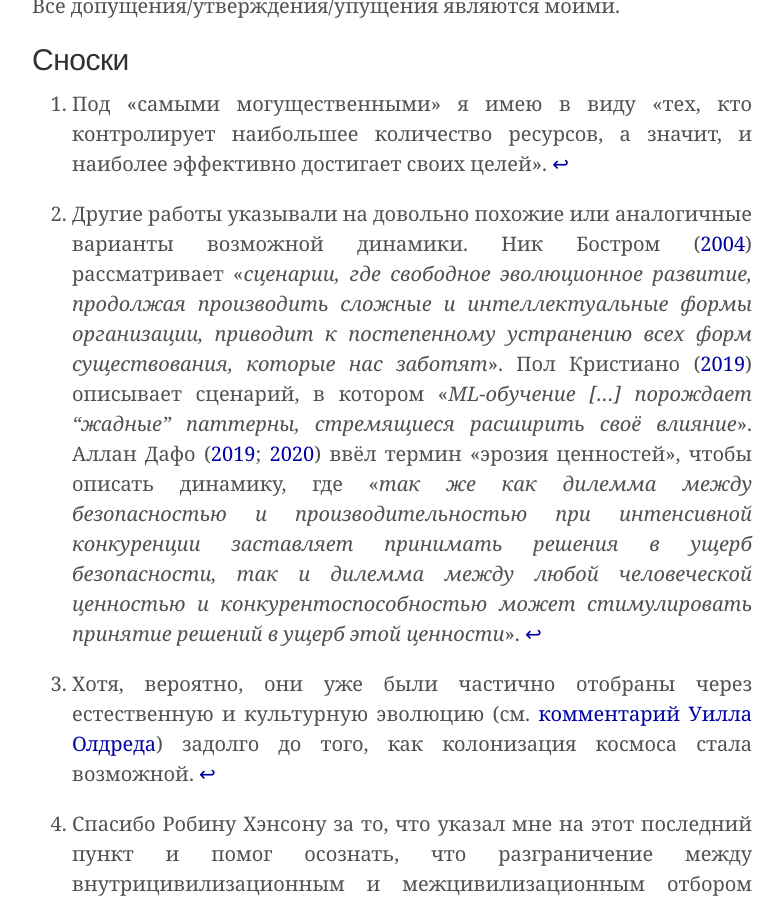
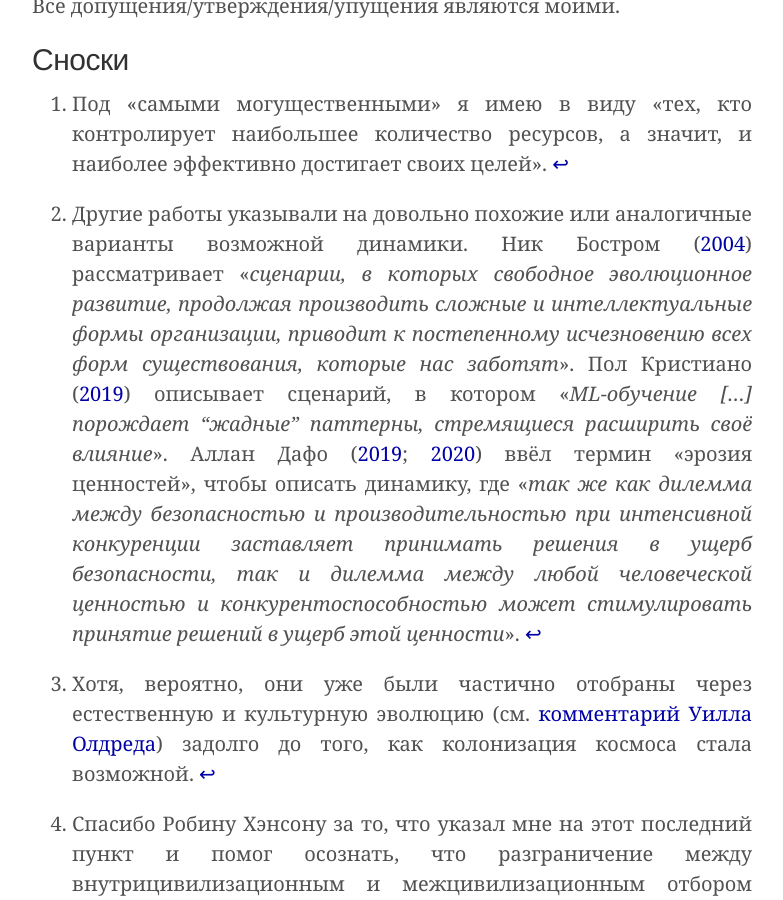
Before and after one commit to ReducingSuffering/reducingsuffering.github.io, a Jekyll site: the page built from _articles/jim-buhler-the-grabby-values-selection-thesis.md, in a window 1280 px wide and 900 px high, scrolled down 5888 px. Shown: the whole window, without its empty margins (248-1031 px from the left). Built offline with Jekyll 4.4.1, drawn with Linux system fonts in a browser that asks for light colours.

Commit message:
Update jim-buhler-the-grabby-values-selection-thesis.md

```diff
--- a/_articles/jim-buhler-the-grabby-values-selection-thesis.md
+++ b/_articles/jim-buhler-the-grabby-values-selection-thesis.md
@@ -26,6 +26,7 @@ translated_by: К. Кирдан
 
 Тезис об отборе жадных ценностей выглядит тривиально верным. Довольно очевидно, что не все ценности равны в том, в какой степени они ценят (внутренне или инструментально) колонизацию космоса, и что те, которые ценят экспансию в космос больше других, будут распространяться в большей степени. Тезис основан лишь на этих весьма простых и бесспорных предпосылках. Тем не менее, что может вызвать споры, так это вопрос о том, _насколько силен эффект отбора_ и _значительно/кардинально ли разные системы ценностей отличаются по своей склонности к жадности_? Это поверхностно рассматривается в следующем разделе.
 
+<a id="Насколько_силен_эффект_отбора"></a>
 ## Насколько силен эффект отбора?
 
 В предыдущем разделе уже затрагивалась _относительная_ значимость внутрицивилизационного и межцивилизационного эффектов отбора. Здесь мы рассмотрим их значимость в _абсолютной_ величине, т. е. то, в какой степени мы должны ожидать, что значительное количество ценностей будут на самом деле отсеиваться.
@@ -63,7 +64,7 @@ translated_by: К. Кирдан
 
 [^1]: Под «самыми могущественными» я имею в виду «тех, кто контролирует наибольшее количество ресурсов, а значит, и наиболее эффективно достигает своих целей».
 
-[^2]: Другие работы указывали на довольно похожие или аналогичные варианты возможной динамики. Ник Бостром ([2004](https://nickbostrom.com/fut/evolution)) рассматривает «_сценарии, где свободное эволюционное развитие, продолжая производить сложные и интеллектуальные формы организации, приводит к постепенному устранению всех форм существования, которые нас заботят_». Пол Кристиано ([2019](https://www.alignmentforum.org/posts/HBxe6wdjxK239zajf/what-failure-looks-like)) описывает сценарий, в котором «_ML-обучение \[...\] порождает “жадные” паттерны, стремящиеся расширить своё влияние_». Аллан Дафо ([2019](https://docs.google.com/document/d/1B77VWaXG-u34nSRFKV14pJNHJHHb6sa5zJ08J70CVVA/edit); [2020](https://forum.effectivealtruism.org/posts/42reWndoTEhFqu6T8/ai-governance-opportunity-and-theory-of-impact#Value_Erosion_through_Competition)) ввёл термин «эрозия ценностей», чтобы описать динамику, где «_так же как дилемма между безопасностью и производительностью при интенсивной конкуренции заставляет принимать решения в ущерб безопасности, так и дилемма между любой человеческой ценностью и конкурентоспособностью может стимулировать принятие решений в ущерб этой ценности_».
+[^2]: Другие работы указывали на довольно похожие или аналогичные варианты возможной динамики. Ник Бостром ([2004](https://nickbostrom.com/fut/evolution)) рассматривает «_сценарии, в которых свободное эволюционное развитие, продолжая производить сложные и интеллектуальные формы организации, приводит к постепенному исчезновению всех форм существования, которые нас заботят_». Пол Кристиано ([2019](https://www.alignmentforum.org/posts/HBxe6wdjxK239zajf/what-failure-looks-like)) описывает сценарий, в котором «_ML-обучение \[...\] порождает “жадные” паттерны, стремящиеся расширить своё влияние_». Аллан Дафо ([2019](https://docs.google.com/document/d/1B77VWaXG-u34nSRFKV14pJNHJHHb6sa5zJ08J70CVVA/edit); [2020](https://forum.effectivealtruism.org/posts/42reWndoTEhFqu6T8/ai-governance-opportunity-and-theory-of-impact#Value_Erosion_through_Competition)) ввёл термин «эрозия ценностей», чтобы описать динамику, где «_так же как дилемма между безопасностью и производительностью при интенсивной конкуренции заставляет принимать решения в ущерб безопасности, так и дилемма между любой человеческой ценностью и конкурентоспособностью может стимулировать принятие решений в ущерб этой ценности_».
 
 [^3]: Хотя, вероятно, они уже были частично отобраны через естественную и культурную эволюцию (см. [комментарий Уилла Олдреда](https://forum.effectivealtruism.org/posts/xdKnfQKLyYQfeErSr/the-grabby-values-selection-thesis-what-values-do-space?commentId=KcnYWRFiGv7dtsSbB)) задолго до того, как колонизация космоса стала возможной.
 
```
